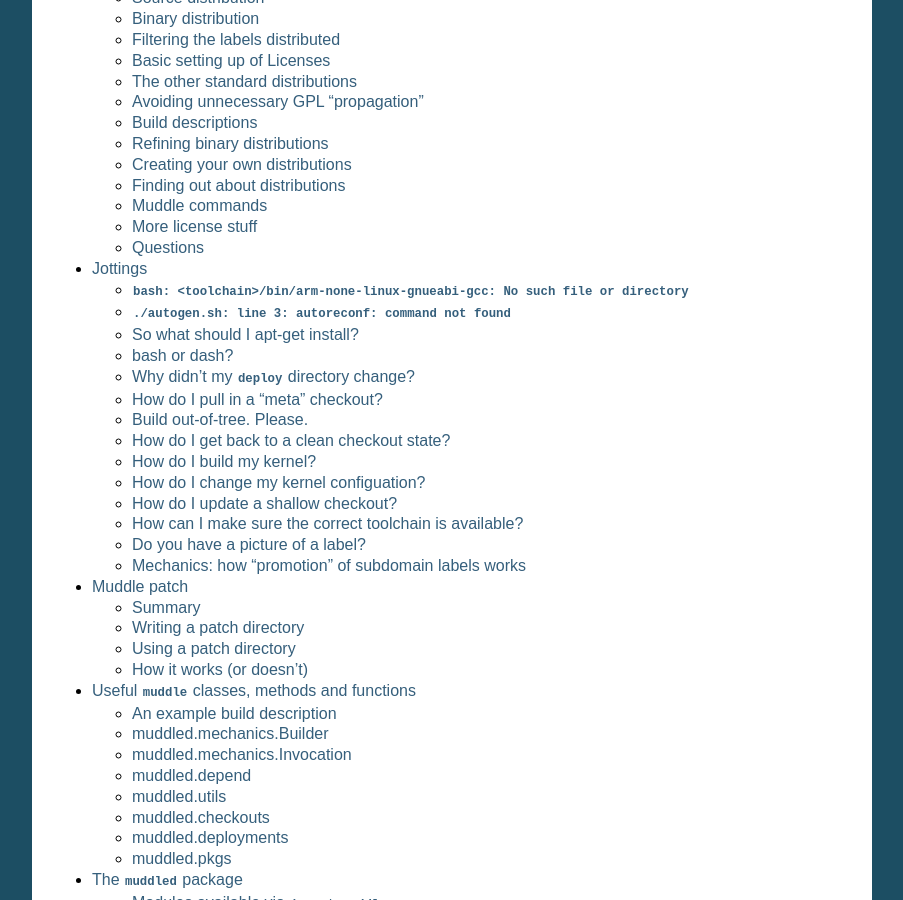
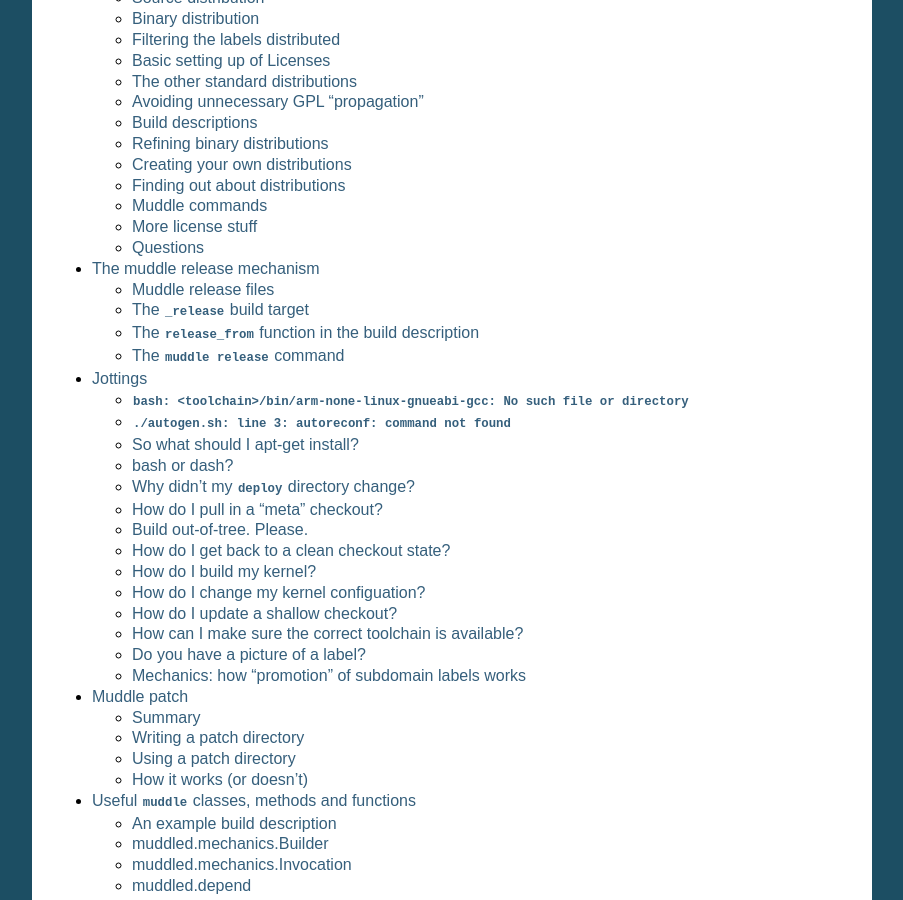
Before and after one commit to kynesim/muddle, a Sphinx documentation site: the page built from docs/index.txt, in a window 1280 px wide and 900 px high, scrolled down 1209 px. Shown: the whole window, without its empty margins (198-1101 px from the left). Built offline with Sphinx 7.4.7, drawn with Linux system fonts in a browser that asks for light colours; some of the changed lines change nothing that is shown.

Commit message:
Initial spec of how muddle should handle releases

```diff
--- a/docs/index.txt
+++ b/docs/index.txt
@@ -17,6 +17,7 @@
    repositories
    instructions
    distribute
+   release
    jottings
    muddle_patch.README
    muddle-useful
--- /dev/null
+++ b/docs/release.txt
@@ -0,0 +1,142 @@
+The muddle release mechanism
+============================
+
+.. note:: This is written as part of specifying the mechanism before
+   implementation. It should be expanded to be more helpful once the
+   implementation is done.
+
+Muddle release files
+--------------------
+These are a muddle stamp file (specifically, a stamp version file) with extra
+fields (at the start). The required part is::
+
+    [RELEASE]
+    version = 1.2.3
+
+but there will be optional fields, probably including::
+
+    compression = <mechanism>
+
+(``gzip`` or ``bzip2``, with ``gzip`` the default).
+
+Release files are created using::
+
+    $ muddle stamp release
+    $ muddle stamp release -v 1.2.3
+    $ muddle stamp release -version 1.2.3 -compression bzip2
+
+The first creates a file containing::
+
+    [RELEASE]
+    verison = <REPLACE THIS>
+    compression = gzip
+
+which needs editing with a text editor (to replace ``<REPLACE THIS>``) before
+it can be used. The ``muddle release`` command will not accept release files
+where this field has not been edited (actually, where there are "naughty"
+characters in the field - I propose using the same rules as are used for the
+build name in the build description).
+
+Release files are created in the ``versions/`` directory, and are called
+either::
+
+    versions/<build-name>-<version>.release
+
+(if the ``-version`` switch was used), or else::
+
+    versions/<build-name>-<sha1-hash>.release
+
+(if it was not).
+
+``muddle push version`` will be amended to know about ``.release`` files.
+
+The ``_release`` build target
+-----------------------------
+This is a new build target, for use as ``muddle build _release``.
+
+It needs to be specified in the build description (if it is not, maybe it
+should default to ``_all``, or maybe it should cause a release build to FAIL
+INSTANTLY).
+
+For instance::
+
+    builder.add_release_roles(<role-name>)
+    builder.add_release_roles([<role-name1>. <role-name2>])
+    builder.add_release_deployments(<deployment-name>)
+    builder.add_release_deployments([<deployment-name1>, <deployment-name2>])
+
+*Or* just have::
+
+    builder.add_release_labels(<label>)
+    builder.add_release_labels([<label1>, <label2>])
+
+where <label> can be wildcarded. Whatever seems simplest.
+
+The ``release_from`` function in the build description
+------------------------------------------------------
+This looks like::
+
+    def release_from(builder):
+        ...
+
+It is the job of this function to generate the release tarball.
+
+.. note:: ``muddle bootstrap`` should probably generate a suitable template.
+
+There will be some extra values retrievable from the builder (by some means),
+including
+
+* the name of the release directory, which muddle will already have created,
+  and which will be called ``<build-name>-<release-version>.<release-sha1>``
+* the full path to the release directory (yes, the name could be derived from
+  that, but we can be friendly)
+* the release SHA1 and release version
+
+The function works by putting stuff to be released into the release
+directory, which muddle will tar up and compress to produce the release
+tarball. Muddle will already have copied the release file into the release
+directory.
+
+
+The ``muddle release`` command
+------------------------------
+For example::
+
+  $ muddle release project99-1.2.3.release
+
+This:
+
+1. Creates a directory called ``project99-1.2.3.release`` and cd's into it
+
+2. Does (the equivalent of) ``muddle unstamp`` using that release file.
+
+3. Copies the release file as ``.muddle/Release``. This indicates that this
+   is a release build tree, and "normal" muddle will refuse to build in it.
+   (Of course, the user can delete the file - that's their business).
+
+4. Sets some muddle environment variables:
+
+   * ``MUDDLE_RELEASE_HASH`` is the SHA1 hash of the release file
+   * ``MUDDLE_RELEASE_VERSION`` is the version string from the ``version =``
+     line.
+
+   "Normal" muddle will also create those environment variables, but they will
+   be set to ``(unset)``.
+
+5. Does (the equivalent of) ``mudddle build _release``.
+
+6. Creates the release directory,
+   ``<build-name>-<release-version>.<release-sha1>``, and copies the release
+   file into it.
+
+7. Calls the ``release_from(builder)`` function in the build description
+   (obviously it is an error if there isn't one).
+
+8. Creates a compressed tarball of the release directory, using the
+   appropriate compression mechanism.
+
+
+
+
+
+.. vim: set filetype=rst tabstop=8 softtabstop=2 shiftwidth=2 expandtab:
```
